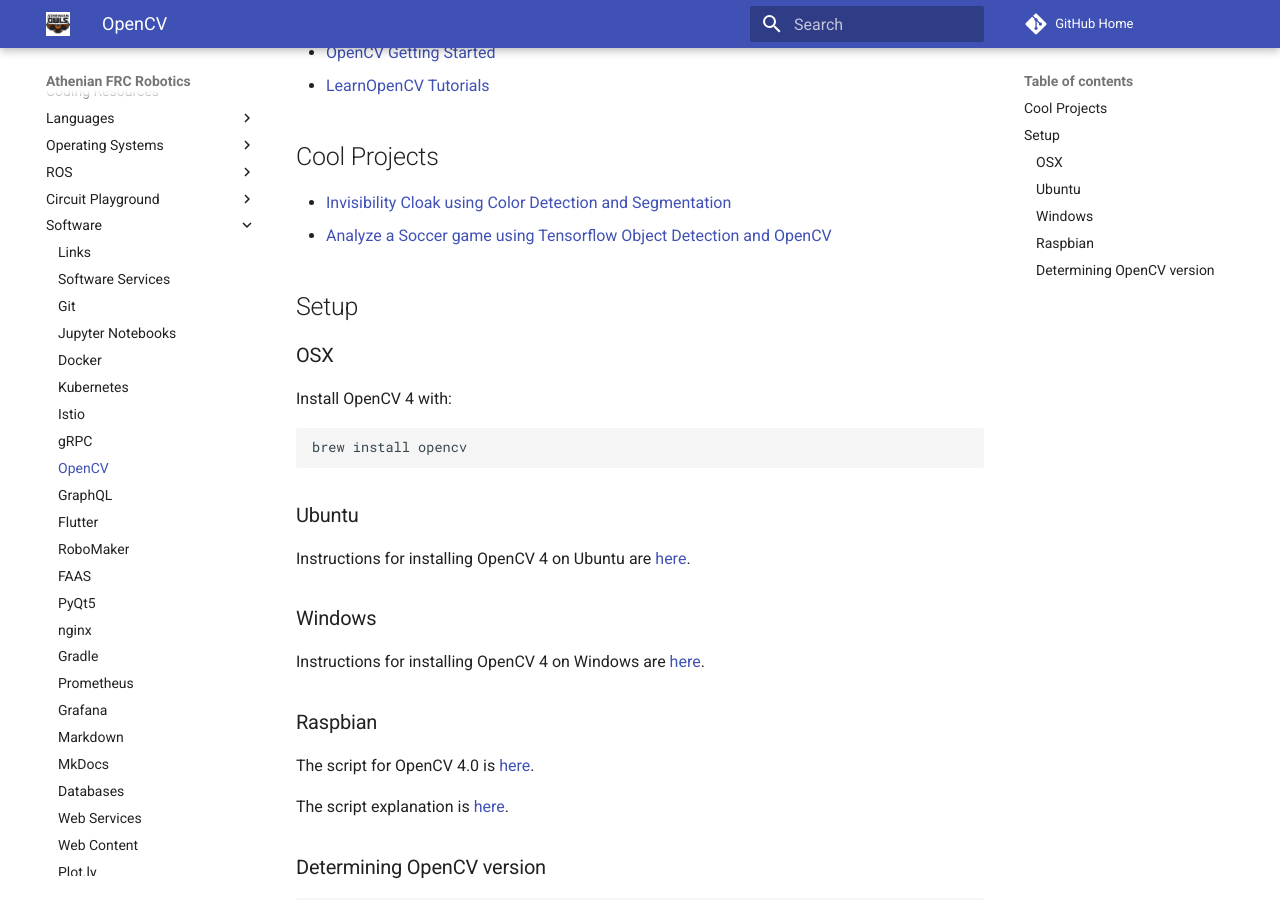
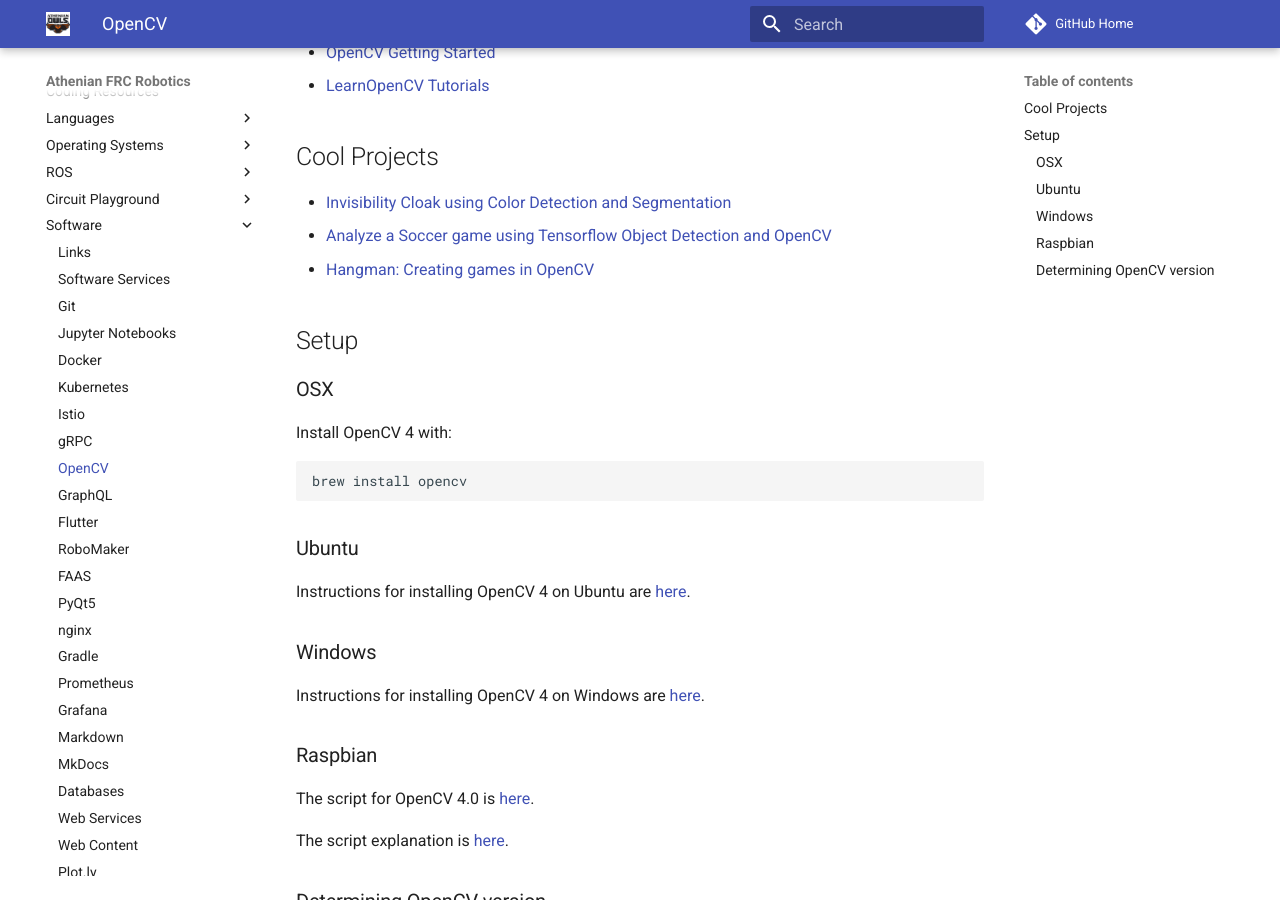
Before and after one commit to athenian-robotics/athenian-robotics-mkdocs, an MkDocs documentation site: the page built from docs/opencv.md, in a window 1280 px wide and 900 px high, scrolled down 308 px. Built offline with MkDocs 1.6.1 and Material for MkDocs 9.7.7, drawn with Linux system fonts in a browser that asks for light colours; comment, search, counter and statistics services are not loaded.

Commit message:
Update docs

```diff
--- a/docs/opencv.md
+++ b/docs/opencv.md
@@ -11,6 +11,7 @@
 ## Cool Projects
 * [Invisibility Cloak using Color Detection and Segmentation](https://www.learnopencv.com/invisibility-cloak-using-color-detection-and-segmentation-with-opencv/)
 * [Analyze a Soccer game using Tensorflow Object Detection and OpenCV](https://towardsdatascience.com/analyse-a-soccer-game-using-tensorflow-object-detection-and-opencv-e321c230e8f2)
+* [Hangman: Creating games in OpenCV](https://www.learnopencv.com/hangman-creating-games-in-opencv/?ck_subscriber_id=272192295)
 
 ## Setup
 
```
